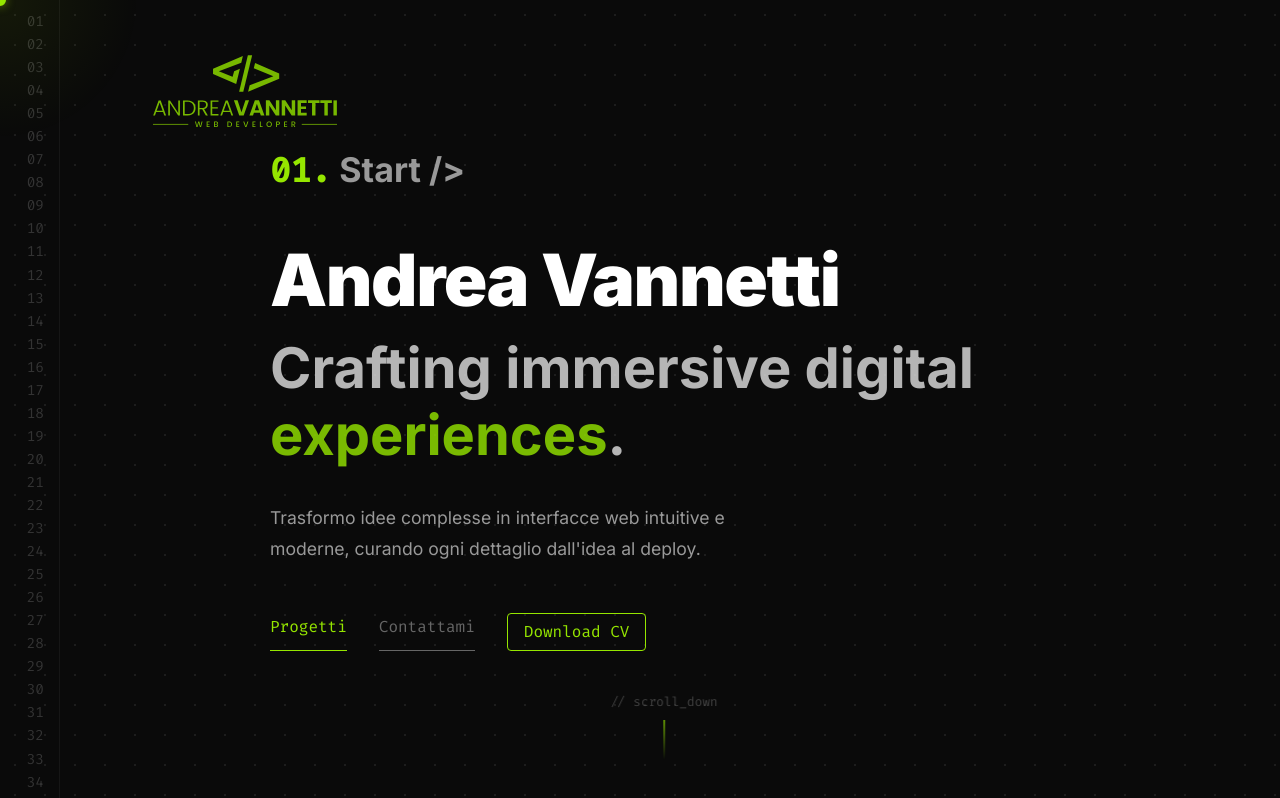
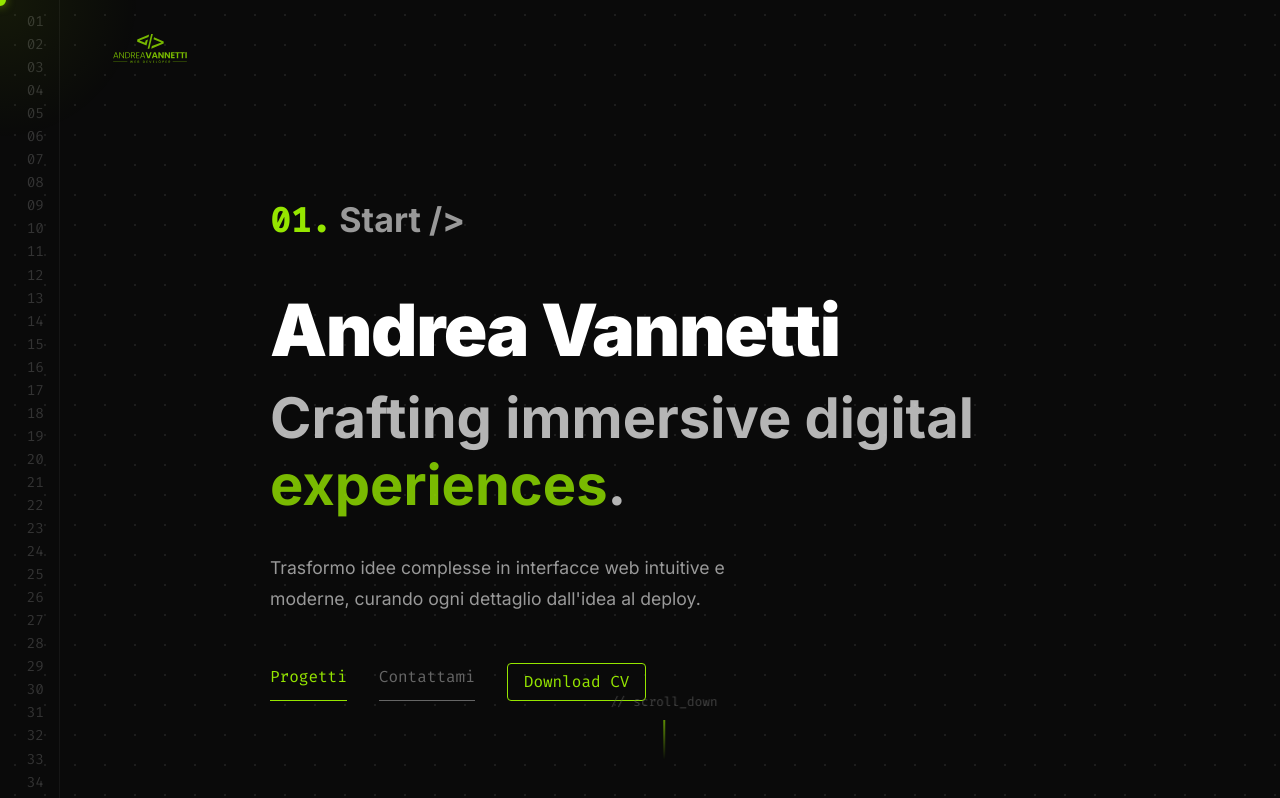
Before and after one commit to AndreaV89/Portfolio, a React (Vite) app: page / in a window 1280 px wide. Shown: the top 798 px of the page. Built offline with nearby package versions, Linux system fonts and the light colour scheme.

Commit message:
modifiche logo

```diff
--- a/src/App.jsx
+++ b/src/App.jsx
@@ -23,7 +23,7 @@ const sectionStyle = {
   flexDirection: "column",
   justifyContent: "center",
   position: "relative",
-  //paddingTop: "100px",
+  paddingTop: { sm: "100px", md: "100px" },
   //paddingBottom: "60px",
 };
 
@@ -111,7 +111,13 @@ function App() {
                 curando ogni dettaglio dall'idea al deploy.
               </Typography>
 
-              <Box sx={{ display: "flex", gap: 4 }}>
+              <Box
+                sx={{
+                  display: "flex",
+                  gap: 4,
+                  justifyContent: { xs: "space-around", md: "left" },
+                }}
+              >
                 <Typography
                   variant="subtitle1"
                   className="hover-target"
--- a/src/components/Layout.jsx
+++ b/src/components/Layout.jsx
@@ -16,10 +16,10 @@ const Layout = ({ children }) => {
         href="/"
         sx={{
           position: "fixed",
-          top: { xs: "15px", md: "-30px" },
-          left: { xs: "15px", md: "120px" },
+          top: { xs: "15px", md: "15px", lg: "0" },
+          left: { xs: "15px", md: "100px" },
           zIndex: 50,
-          display: "block",
+          display: { xs: "none", lg: "block" },
           cursor: "none",
         }}
       >
@@ -29,7 +29,7 @@ const Layout = ({ children }) => {
           alt="Andrea Vannetti Logo"
           className="hover-target" // Per attivare l'effetto del cursore spotlight
           sx={{
-            height: { xs: "25px", md: "50px", lg: "250px" }, // Altezza responsive
+            height: { xs: "25px", md: "100px", lg: "100px", xl: "250px" }, // Altezza responsive
             width: "auto",
             transition: "all 0.3s ease",
             filter: "brightness(0.8)", // Leggermente meno luminoso di default
```
